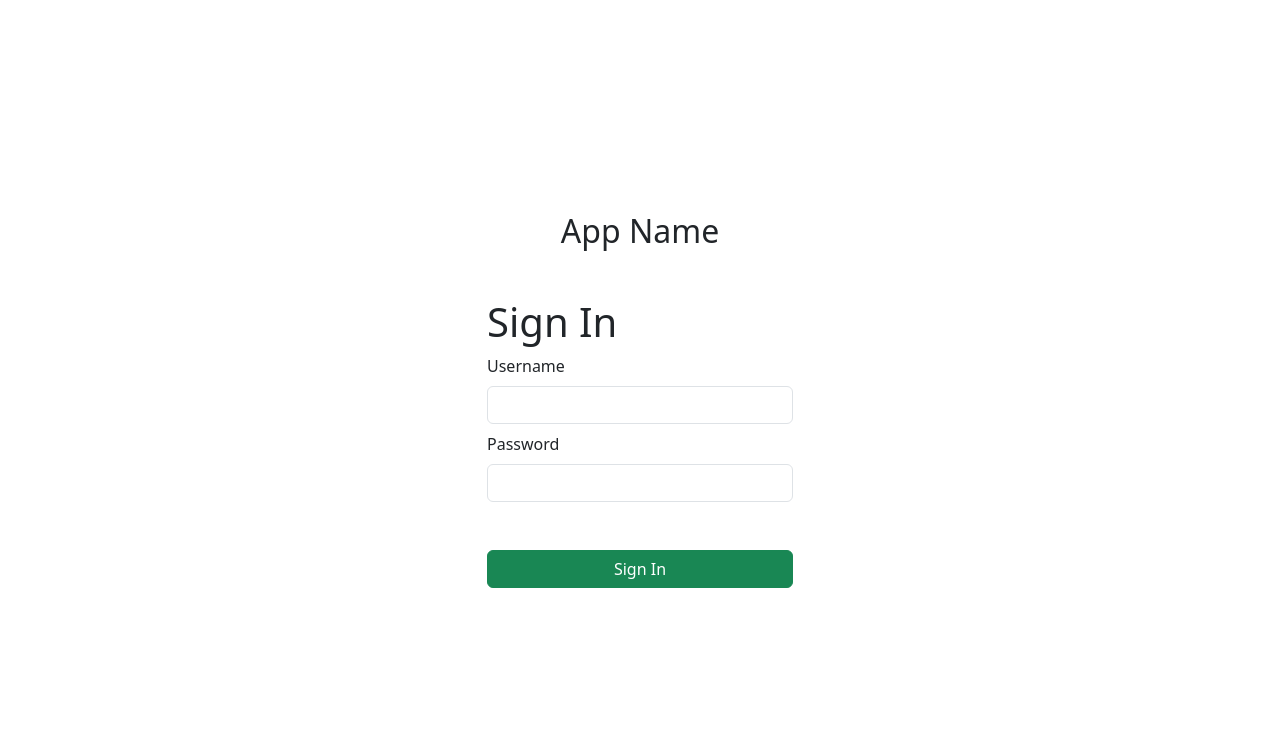
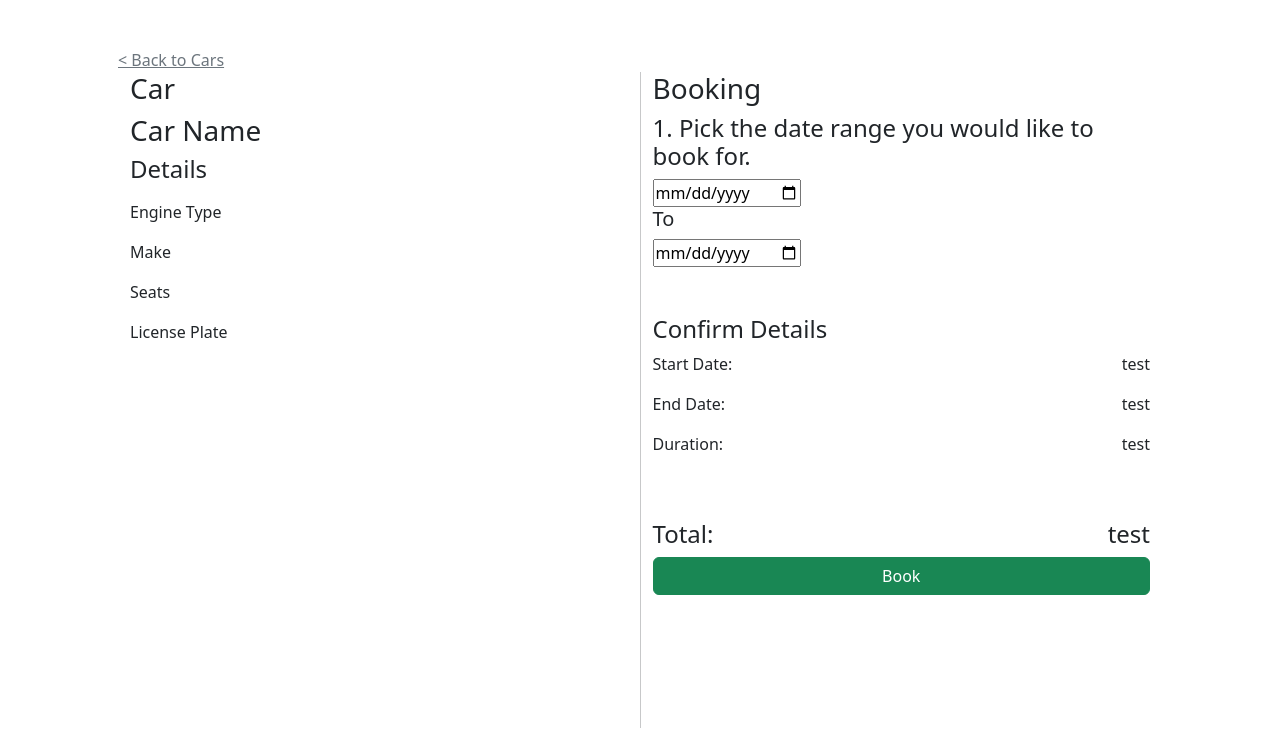
Before and after one commit to sebastian-j-ibanez/PROG73020-M2-Client, a website: page public/Booking.html in a window 1280 px wide. Drawn offline with nearby package versions, Linux system fonts and the light colour scheme.

Commit message:
Added booking section

```diff
--- a/public/Booking.html
+++ b/public/Booking.html
@@ -12,20 +12,70 @@
 
 
 <body>
-    <div class="container" style="height: 100dvh;">
-        <div class="row align-items-center" style="height: 100dvh;">
-            <div class="form-signin w-100 col m-auto" style="max-width: 330px;">
-                <h2 style="text-align: center;" class="mb-5">App Name</h2>
-                <h1>Sign In</h1>
-                <div class="mb-2">
-                    <label for="exampleInputEmail1" class="form-label">Username</label>
-                    <input type="email" class="form-control" id="usernameInput" aria-describedby="emailHelp">
+    <div class="container p-5" style="height: 100dvh;">
+        <a href="#" class="link-secondary">&#60; Back to Cars</a>
+        <div class="container pb-5" style="height: 100%;">
+            <div class="row h-100" style="height: 100%;">
+                <!-- car info -->
+                <div class="col">
+                    <h3>Car</h3>
+                    <!-- image here -->
+                    <h3 id="carName">Car Name</h3>
+                    <div>
+                        <h4>Details</h4>
+                        <p id="carPrice"></p>
+                    </div>
+                    <div>
+                        <p>Engine Type</p>
+                        <p id="engType"></p>
+                    </div>
+                    <div>
+                        <p>Make</p>
+                        <p id="carMake"></p>
+                    </div>
+                    <div>
+                        <p>Seats</p>
+                        <p id="seatNum"></p>
+                    </div>
+                    <div>
+                        <p>License Plate</p>
+                        <p id="plateNum"></p>
+                    </div>
                 </div>
-                <div class="mb-5">
-                    <label for="exampleInputPassword1" class="form-label">Password</label>
-                    <input type="password" class="form-control" id="passwordInput">
+                <div class="vr p-0" style="height:100%;"></div>
+                <!-- booking info -->
+                <div class="col">
+                    <h3>Booking</h3>
+                    <div>
+                        <h4>1. Pick the date range you would like to book for.</h4>
+                        <!-- date pickers here :meowsweats -->
+                        <input type="date">
+                        <h5>To</h5>
+                        <!-- date picker -->
+                        <input type="date">
+                    </div>
+                    <div class="mt-5">
+                        <h4>Confirm Details</h4>
+                        <div class="w-100" style="display: flex; justify-content: space-between;">
+                            <p>Start Date:</p>
+                            <p id="confirmStartDate">test</p>
+                        </div>
+                        <div class="w-100" style="display: flex; justify-content: space-between;">
+                            <p>End Date:</p>
+                            <p id="confirmEndDate">test</p>
+                        </div>
+                        <div class="w-100" style="display: flex; justify-content: space-between;">
+                            <p>Duration:</p>
+                            <p id="confirmDuration">test</p>
+                        </div>
+
+                        <div class="w-100 mt-5" style="display: flex; justify-content: space-between;">
+                            <h4>Total:</h4>
+                            <h4 id="confirmTotalCost">test</h4>
+                        </div>
+                    </div>
+                    <button class="btn btn-success w-100">Book</button>
                 </div>
-                <button type="submit" class="btn btn-success w-100" onclick="login()">Sign In</button>
             </div>
         </div>
     </div>
```
